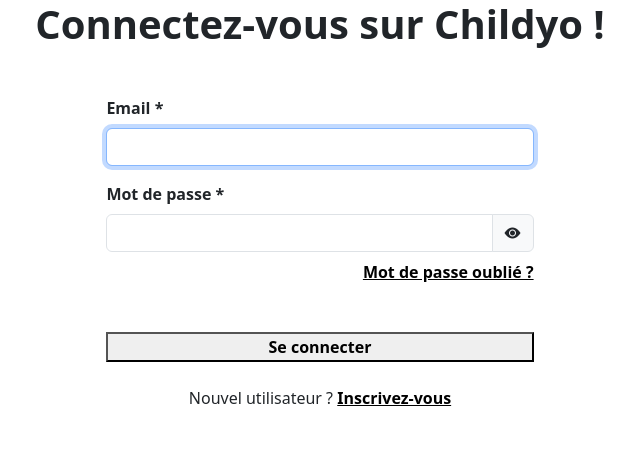
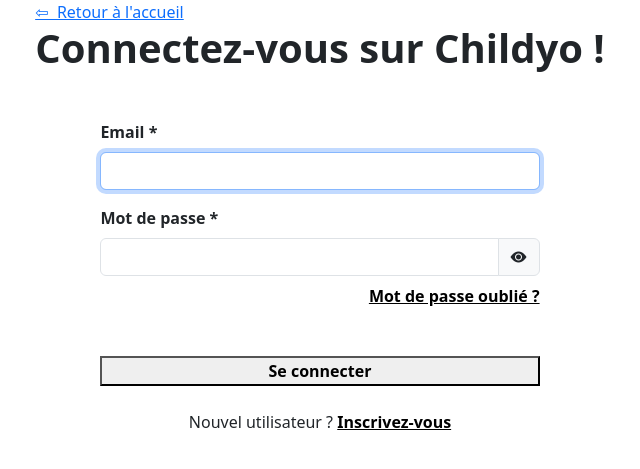
Before and after one commit to ThomasLosc/Childyo, a Symfony app: template templates/security/login.html.twig in a window 1280 px wide. Shown: the top 469 px of the page, without its empty margins (0-640 px from the left). Run offline with Twig, Linux system fonts and the light colour scheme; the template is opened without the code that fills it, so the values that code supplies are empty; some libraries are stand-ins or nearby versions.

Commit message:
ADD home button on login page

```diff
--- a/templates/security/login.html.twig
+++ b/templates/security/login.html.twig
@@ -1,11 +1,15 @@
 {% extends 'base.html.twig' %}
 
 {% block body %}
-	<div class="container-fluid full-height">
-		<div class="row full-height">
-			<div class="col-lg-6 d-flex flex-column justify-content-center">
-				<div class="m-auto">
-					<h1 class="text-blue fw-bold text-center w-90 m-auto">Connectez-vous sur Childyo&nbsp;!</h1>
+	<div class="container-fluid">
+		<div class="row">
+			<div class="col-lg-6 d-flex flex-column justify-content-start">
+				<div class="mx-auto my-md-auto">
+					<div class="mx-2">
+						{# <span style="font-size: 20px; line-height: normal;margin-right: 5px;">⇤</span> #}
+						<a href="/" class="secondary-btn mt-4 mb-3">⇦&nbsp;&nbsp;Retour à l'accueil</a>
+						<h1 class="text-blue fw-bold text-center">Connectez-vous sur Childyo&nbsp;!</h1>
+					</div>
 					<form method="post">
 						{% if error %}
 							<div class="alert alert-danger mt-3 text-center">{{ error.messageKey|trans(error.messageData, 'security') }}</div>
@@ -30,14 +34,14 @@
 						<div class="mt-5 w-75 m-auto">
 							<button type="submit" class="primary-btn w-100 fw-bold">Se connecter</button>
 						</div>
-						<div class="mt-4 w-75 m-auto text-center">
+						<div class="my-4 w-75 m-auto text-center">
 							<span>Nouvel utilisateur ?</span>
 							<a href="{{ path('app_register') }}" class="text-center fw-bold text-black">Inscrivez-vous</a>
 						</div>
 					</form>
 				</div>
 			</div>
-			<div class="col-lg-6 d-none d-lg-block bg-image-login"></div>
+			<div class="col-lg-6 d-none d-lg-block bg-image-login full-height"></div>
 		</div>
 	</div>
 
```
Also changed, not shown: assets/styles/app.css (+12 -1 lines).
